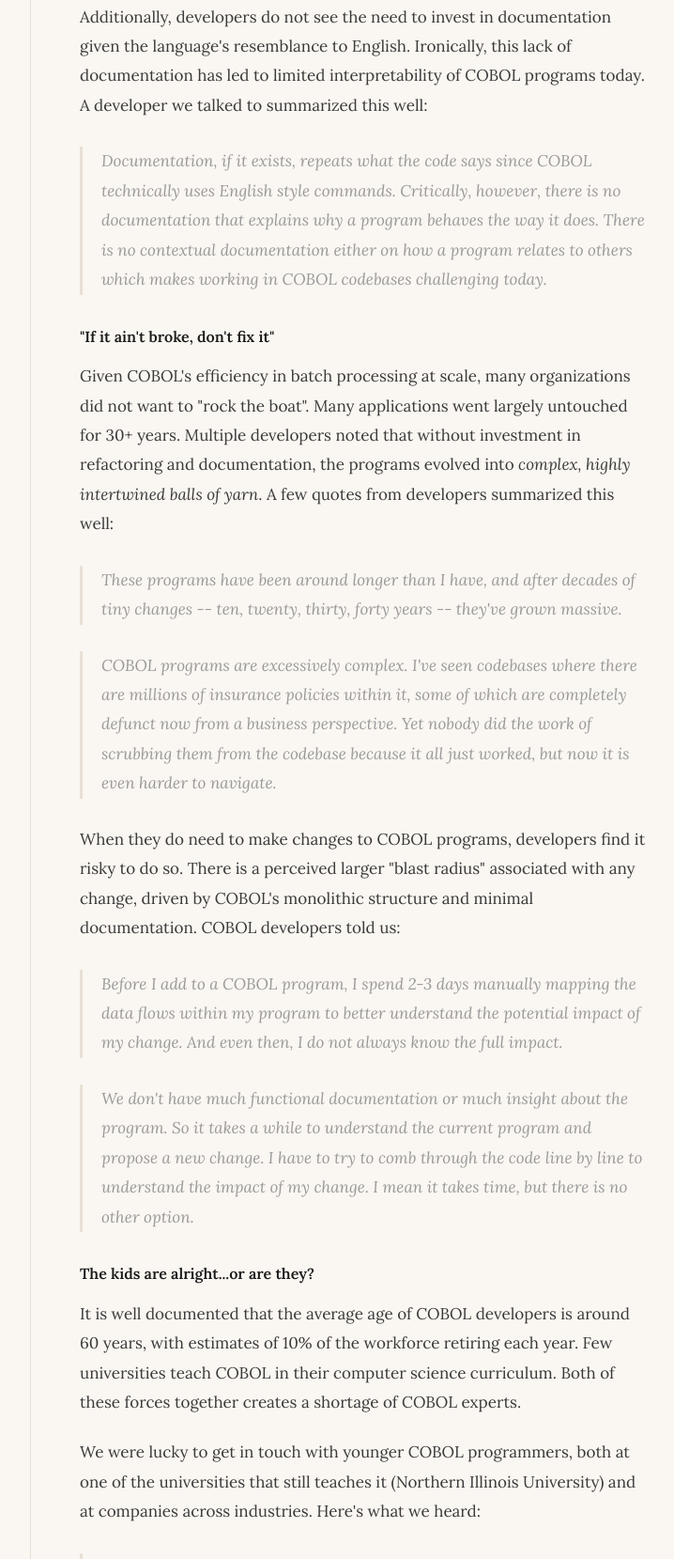
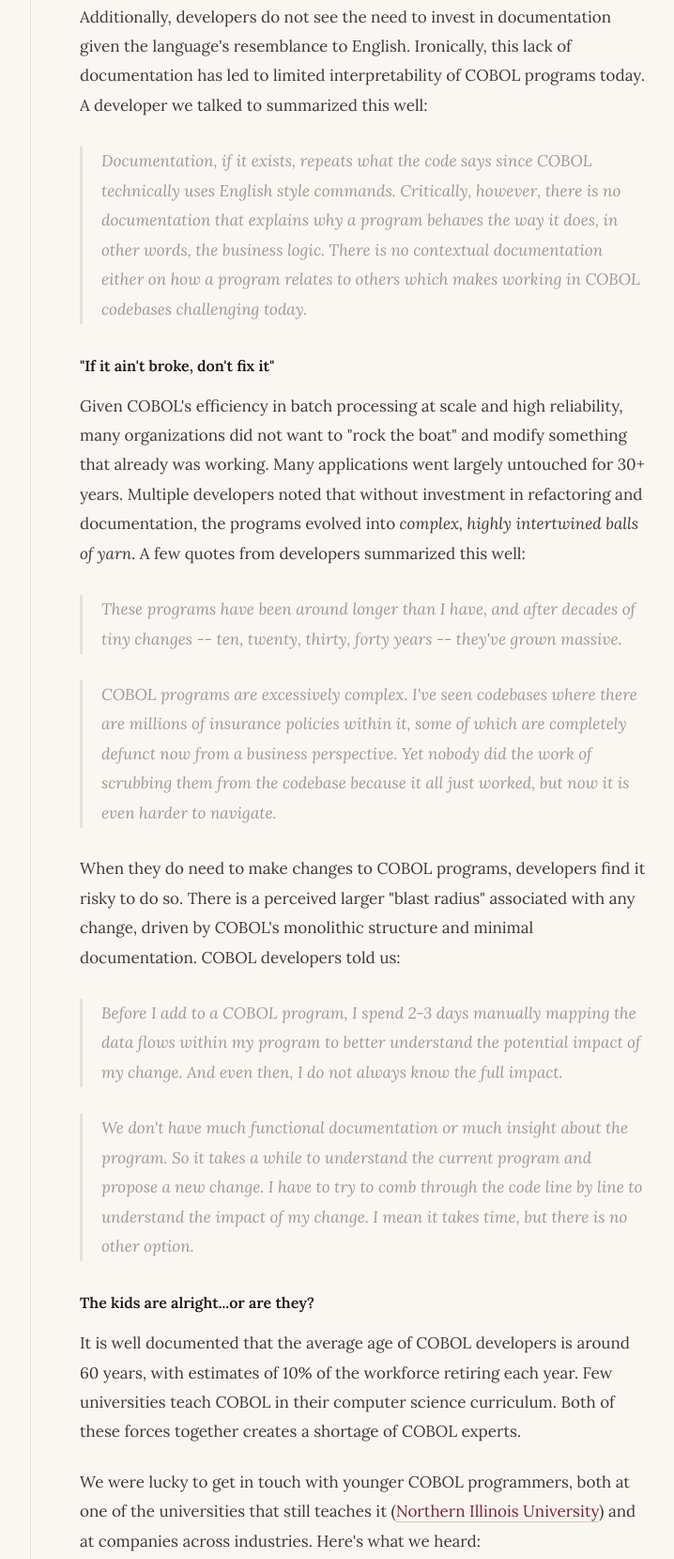
Before and after one commit to shivamapatel/shivamapatel.github.io, an Eleventy site: page src/writing/loosening-the-legacy-grip.md in a window 1280 px wide. Shown: the part 4694-6353 px from the top of the page at 94% size, without its empty margins (370-1088 px from the left). Built offline with nearby package versions, Linux system fonts and the light colour scheme; Eleventy itself is replaced by a stand-in of ours; files that its build step writes are made by us from their sources.

Commit message:
Edits p3

```diff
--- a/src/writing/loosening-the-legacy-grip.md
+++ b/src/writing/loosening-the-legacy-grip.md
@@ -53,11 +53,11 @@ COBOL's English-likeness was meant to make programs readable, but it added surfa
 
 Additionally, developers do not see the need to invest in documentation given the language's resemblance to English. Ironically, this lack of documentation has led to limited interpretability of COBOL programs today. A developer we talked to summarized this well:
 
-> Documentation, if it exists, repeats what the code says since COBOL technically uses English style commands. Critically, however, there is no documentation that explains why a program behaves the way it does. There is no contextual documentation either on how a program relates to others which makes working in COBOL codebases challenging today.
+> Documentation, if it exists, repeats what the code says since COBOL technically uses English style commands. Critically, however, there is no documentation that explains why a program behaves the way it does, in other words, the business logic. There is no contextual documentation either on how a program relates to others which makes working in COBOL codebases challenging today.
 
 ### "If it ain't broke, don't fix it"
 
-Given COBOL's efficiency in batch processing at scale, many organizations did not want to "rock the boat". Many applications went largely untouched for 30+ years. Multiple developers noted that without investment in refactoring and documentation, the programs evolved into *complex, highly intertwined balls of yarn*. A few quotes from developers summarized this well:
+Given COBOL's efficiency in batch processing at scale and high reliability, many organizations did not want to "rock the boat" and modify something that already was working. Many applications went largely untouched for 30+ years. Multiple developers noted that without investment in refactoring and documentation, the programs evolved into *complex, highly intertwined balls of yarn*. A few quotes from developers summarized this well:
 
 > These programs have been around longer than I have, and after decades of tiny changes -- ten, twenty, thirty, forty years -- they've grown massive.
 
@@ -73,13 +73,13 @@ When they do need to make changes to COBOL programs, developers find it risky to
 
 It is well documented that the average age of COBOL developers is around 60 years, with estimates of 10% of the workforce retiring each year. Few universities teach COBOL in their computer science curriculum. Both of these forces together creates a shortage of COBOL experts.
 
-We were lucky to get in touch with younger COBOL programmers, both at one of the universities that still teaches it (Northern Illinois University) and at companies across industries. Here's what we heard:
+We were lucky to get in touch with younger COBOL programmers, both at one of the universities that still teaches it ([Northern Illinois University](https://techchannel.com/education-skills-and-training/niu-mainframe-students/)) and at companies across industries. Here's what we heard:
 
 > The interface and current standard for building, testing, and managing COBOL applications called the "green screen" is highly complex and unintuitive. It is not like modern programming in VS Code. It requires memorizing extensive commands to just get started, and is a major barrier for entering the COBOL space.
 
 > I've seen jokes where people are like, if you want a COBOL program to write "Hello World," it's like 50-70 lines. It's just a lot to get everything set up and onboard into.
 
-What we learned is that understanding the syntax of COBOL is not the hard part, but rather it is getting up to speed on existing COBOL systems without the guidance of the engineers who wrote it to begin with. Maintaining 40+ year old codebases with minimal documentation and limited confidence on the impact of changes can be taxing. And even more taxing when the standard tooling around modern programming languages (e.g., IDEs, debuggers, Git) don't exist with COBOL and mainframe development.
+What we learned is that understanding the syntax of COBOL is not the hard part, but rather it is getting up to speed on existing COBOL systems without the guidance of the engineers who wrote them to begin with. Maintaining 40+ year old codebases with minimal documentation and limited confidence on the impact of changes can be taxing. And even more taxing when the standard tooling around modern programming languages (e.g., IDEs, debuggers, Git) don't exist with COBOL and mainframe development.
 
 ## Whose Code Is It Anyway?
 
```
